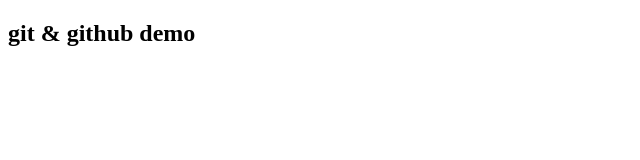
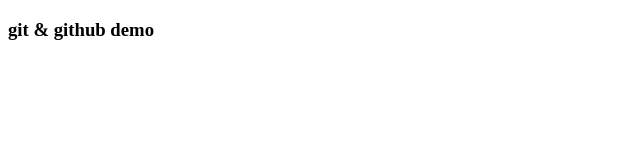
Before and after one commit to salama135/git-demo, a plain HTML site: page index.html in a window 1280 px wide. Shown: the whole page, without its empty margins (0-640 px from the left). Drawn offline with Linux system fonts and the light colour scheme.

Commit message:
fix: correct heading tag from h2 to h3 in index.html

```diff
--- a/index.html
+++ b/index.html
@@ -6,6 +6,6 @@
     <title>git demo</title>
 </head>
 <body>
-    <h2>git & github demo</h2>
+    <h3>git & github demo</h3>
 </body>
 </html>
```
